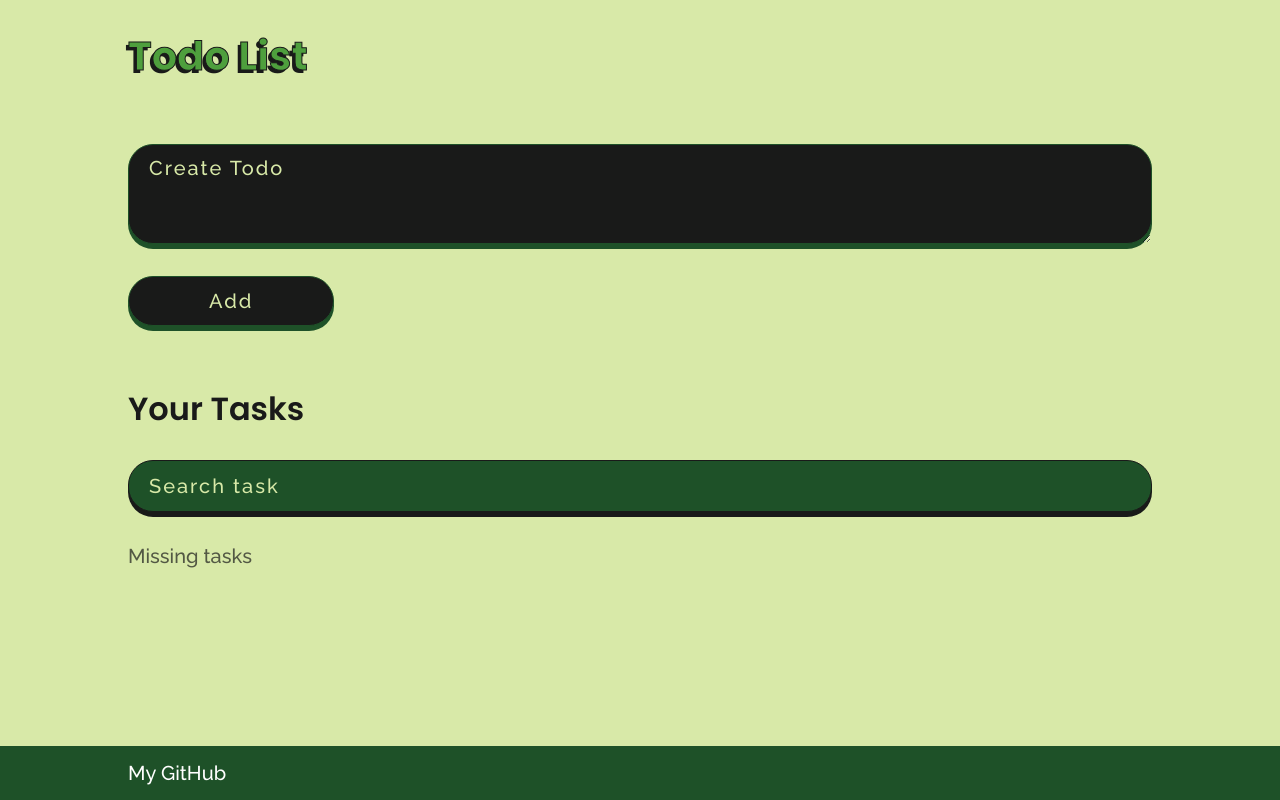
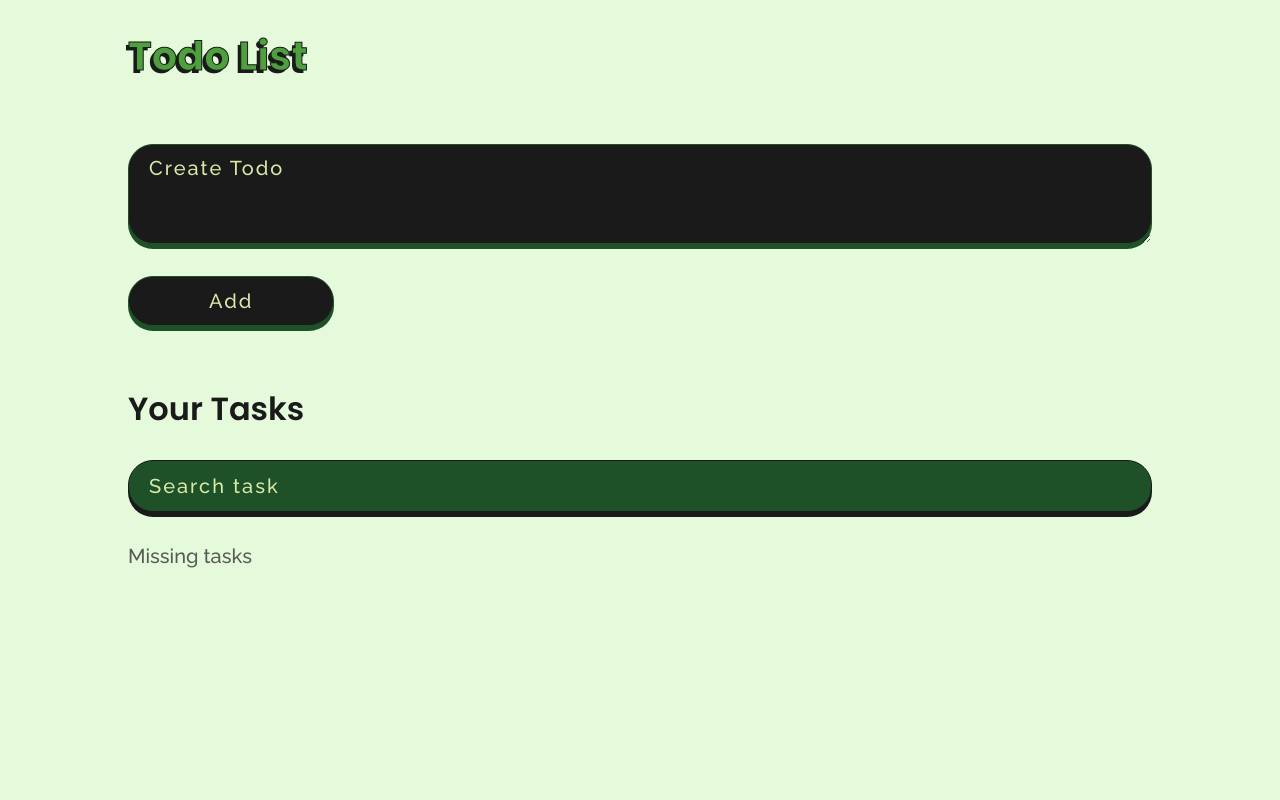
Before and after one commit to 1xtend/React-Todo, a React (Vite) app: page / in a window 1280 px wide. Built offline with nearby package versions, Linux system fonts and the light colour scheme.

Commit message:
removed footer, changed body color

```diff
--- a/src/App.jsx
+++ b/src/App.jsx
@@ -7,7 +7,6 @@ import Section from './components/Section/Section';
 import TaskForm from './components/TaskForm/TaskForm';
 import TaskList from './components/TaskList/TaskList';
 import Search from './components/Search/Search';
-import Footer from './components/Footer/Footer';
 
 function initTasks() {
   const tasks = localStorage.getItem('tasks');
@@ -81,8 +80,6 @@ function App() {
           </Section>
         </Container>
       </main>
-
-      <Footer />
     </div>
   );
 }
--- a/src/components/Footer/Footer.jsx
+++ /dev/null
@@ -1,15 +0,0 @@
-import Container from '../Container/Container';
-import styles from './Footer.module.css';
-
-function Footer() {
-  return (
-    <footer className={styles.footer}>
-      <Container>
-        <a href="https://github.com/1xtend" target="_blank" rel="noreferrer noopener">
-          My GitHub
-        </a>
-      </Container>
-    </footer>
-  );
-}
-export default Footer;
--- a/src/components/Footer/Footer.module.css
+++ /dev/null
@@ -1,18 +0,0 @@
-.footer {
-  background-color: rgb(var(--color-green-dark));
-  padding: 15px 0;
-}
-
-.footer a {
-  font-size: var(--fz-1);
-  color: var(--color-white);
-}
-
-.footer a:hover {
-  text-decoration: underline;
-}
-
-.footer a:focus-visible {
-  outline: 2px solid rgb(var(--color-focus));
-  border-radius: 25px;
-}
--- a/src/index.css
+++ b/src/index.css
@@ -11,6 +11,7 @@
   --color-error: #ff0000;
 
   --color-focus: 232, 106, 51;
+  --color-bg: #e5f9db;
 
   --fz-1: 1.25rem; /* 20px */
   --fz-2: 1.5rem; /* 24px */
@@ -61,7 +62,7 @@ html::-webkit-scrollbar-thumb:hover {
 }
 
 body {
-  background-color: var(--color-light);
+  background-color: var(--color-bg);
 }
 
 a,
```
